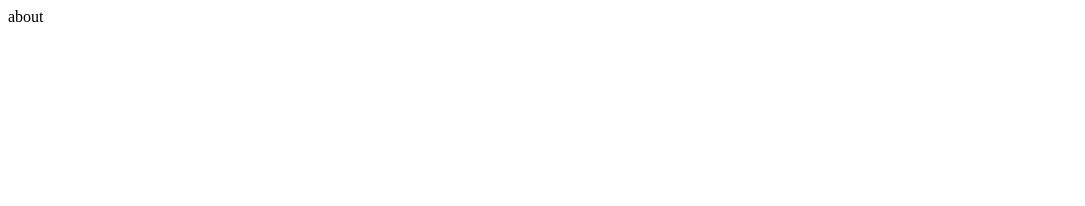
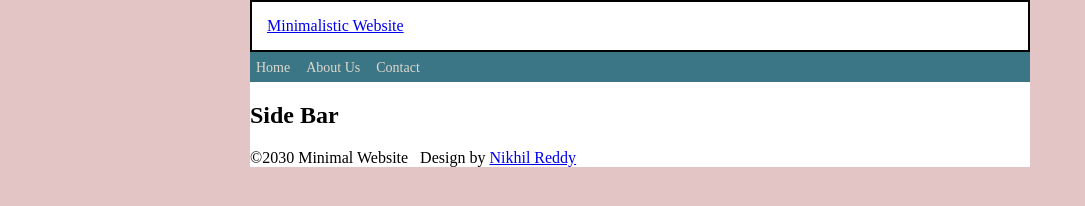
Before and after one commit to nikhilreddygv/WEBSITE, a plain HTML site: page about.html in a window 1280 px wide. Shown: the whole page, without its empty margins (0-1085 px from the left). Drawn offline with Linux system fonts and the light colour scheme.

Commit message:
updated website

```diff
--- a/CSS/style.css
+++ b/CSS/style.css
@@ -1,5 +1,31 @@
 body{
+    background: #e3c5c5;
+    margin:0;
+}
 
-    /* background: #000; */
+.container {
+    width: 780px;
+    margin: 0 auto;
+    background: #ffffff;
+}
 
+.header {
+    border: 2px solid black;
+    /* padding-left: 10px;
+    padding-top:10px ;
+    padding-bottom:10px ;
+    padding-right:10px ; */
+    padding: 15px;
 }
+
+.menu {
+    padding: 6px;
+    background: #3b7687;
+}
+
+.menu a{
+    color: #dfd8cc;
+    text-decoration: none;
+    font-size: 14px;
+    font-family: 'Times New Roman', Times, serif;
+}
--- a/about.html
+++ b/about.html
@@ -1 +1,47 @@
-about
+<!DOCTYPE html>
+<html lang="en">
+<head>
+    <meta charset="UTF-8">
+    <meta name="viewport" content="width=device-width, initial-scale=1.0">
+    <title>About</title>
+    <link rel="stylesheet" href="CSS/style.css">
+    <script>src="js/scripts.js"</script>
+</head>
+<body>
+    <div class="container">
+        <header class="header">
+
+            <a href="/">Minimalistic Website</a>
+        </header>
+        <nav class="menu">
+
+            <a href="/">Home</a>&nbsp;&nbsp;&nbsp;
+            <a href="about.html">About Us</a>&nbsp;&nbsp;&nbsp;
+            <a href="contact.html">Contact</a>
+
+        </nav>
+
+        <aside>
+            <h1>Side Bar</h1>
+        </aside>
+
+        <article class="main">
+
+
+
+
+
+
+        </article>
+
+        <footer>
+
+            &copy;2030 Minimal Website &nbsp; Design by <a href="https://www.linkedin.com/in/nikhilreddygv/">Nikhil Reddy</a>
+
+        </footer>
+
+
+    </div>
+
+</body>
+</html>
```
Also changed, not shown: contact.html (+46 -1 lines), index.html (+14 -1 lines).
